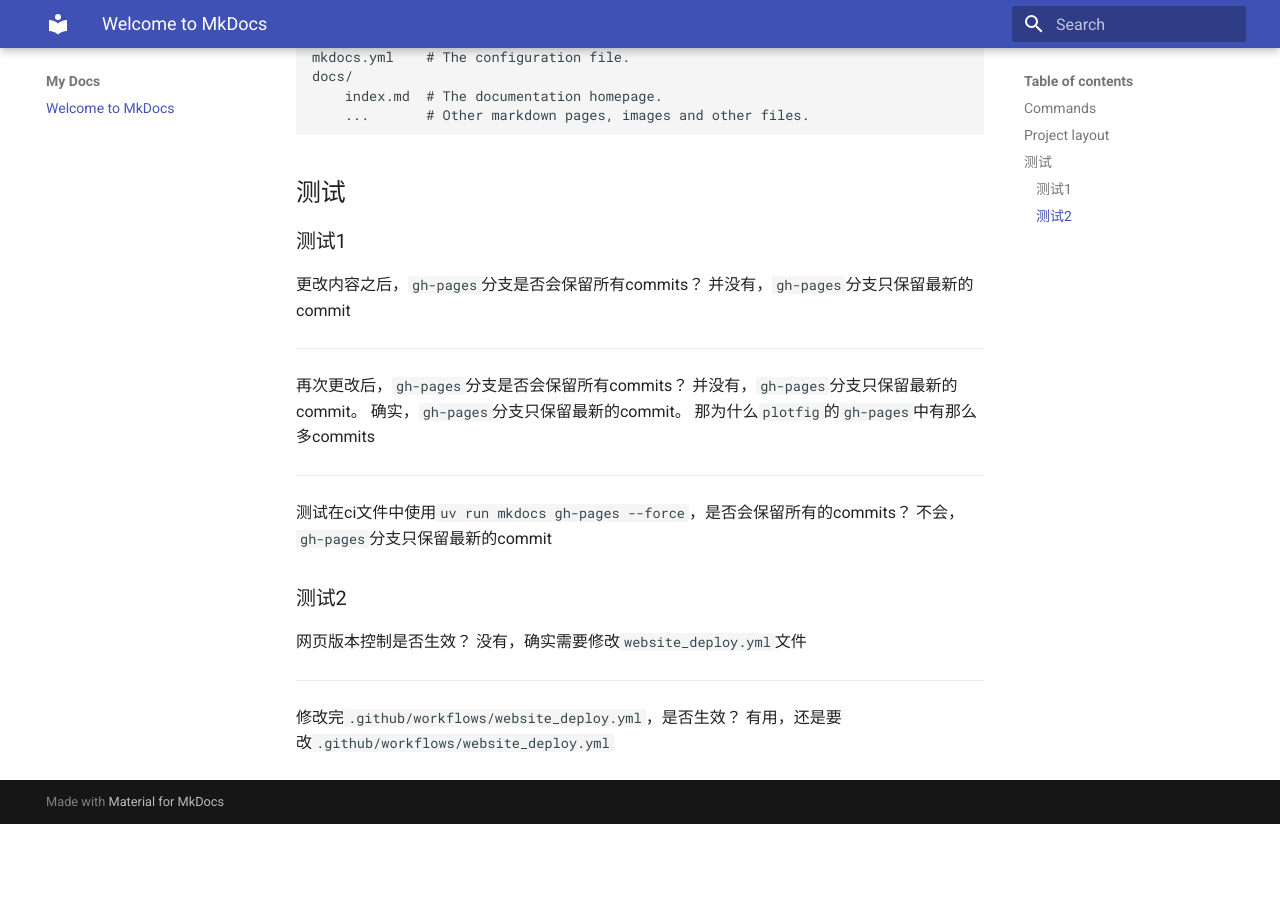
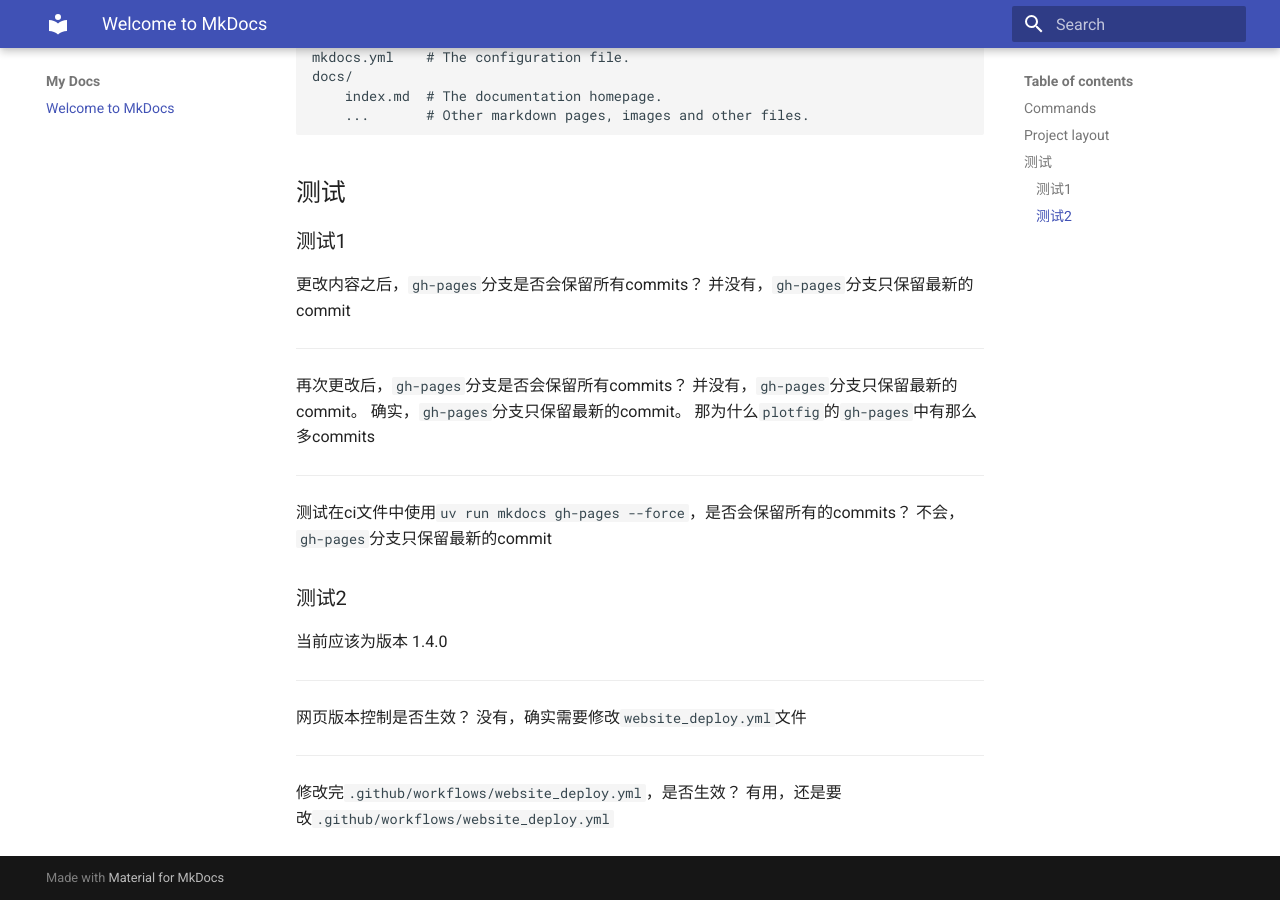
Before and after one commit to RicardoRyn/hello_world, an MkDocs documentation site: the page built from docs/index.md, in a window 1280 px wide and 900 px high, scrolled down 522 px. Built offline with MkDocs 1.6.1 and Material for MkDocs 9.7.7, drawn with Linux system fonts in a browser that asks for light colours; the version menu is left out; before the commit the page ends 1346 px from its top, so only the background shows below that.

Commit message:
feat(main): 网页能否显示正确的版本

```diff
--- a/docs/index.md
+++ b/docs/index.md
@@ -37,6 +37,10 @@ For full documentation visit [mkdocs.org](https://www.mkdocs.org).
 
 ### 测试2
 
+当前应该为版本 1.4.0
+
+---
+
 网页版本控制是否生效？
 没有，确实需要修改`website_deploy.yml`文件
 
--- a/main.py
+++ b/main.py
@@ -1,6 +1,7 @@
 def main():
     print("Hello from hello-world!")
     print("尝试破坏式更新，release-please是否能正确处理")
+    print("网页能否显示正确的版本")
 
 
 if __name__ == "__main__":
```
